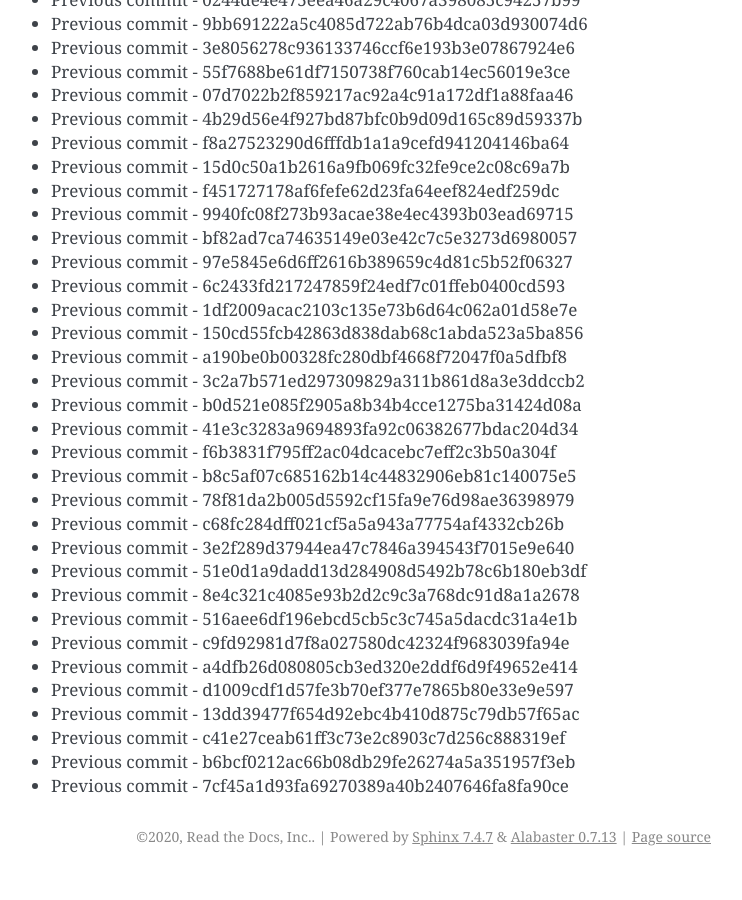
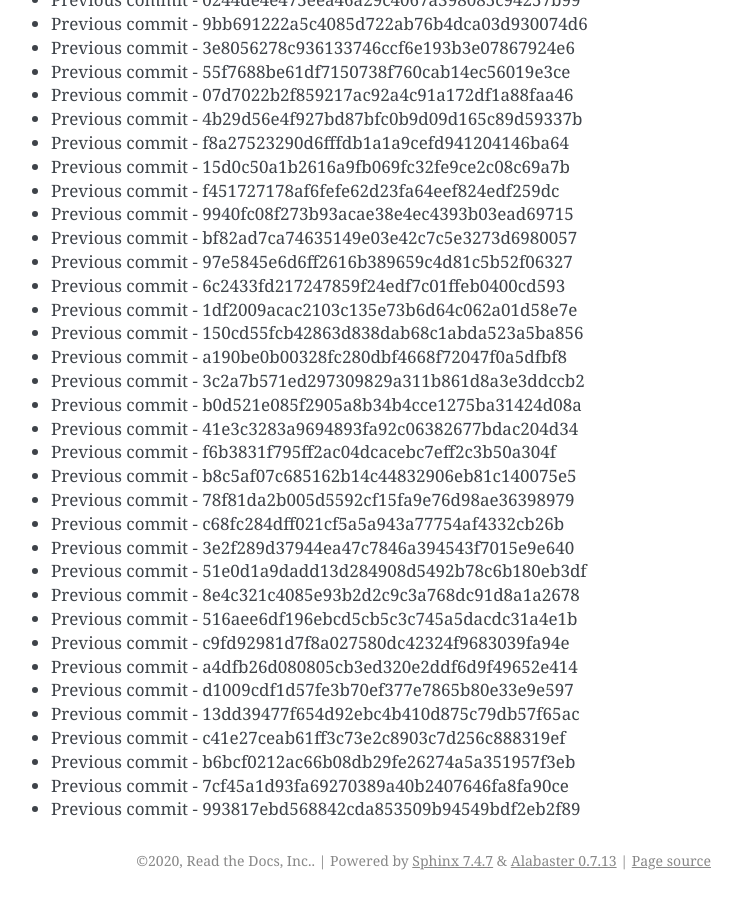
Before and after one commit to readthedocs/rtd-git-stresstest, a Sphinx documentation site: the page built from docs/updates.rst, in a window 1280 px wide and 900 px high, scrolled down 42633 px. Shown: the whole window, without its empty margins (399-1141 px from the left). Built offline with Sphinx 7.4.7, drawn with Linux system fonts in a browser that asks for light colours; before the commit the page ends 43509 px from its top, so only the background shows below that.

Commit message:
Generating commit from previous: 993817ebd568842cda853509b94549bdf2eb2f89

```diff
--- a/docs/updates.rst
+++ b/docs/updates.rst
@@ -1823,3 +1823,4 @@ It can be tested for any performance characteristics.
 * Previous commit - c41e27ceab61ff3c73e2c8903c7d256c888319ef
 * Previous commit - b6bcf0212ac66b08db29fe26274a5a351957f3eb
 * Previous commit - 7cf45a1d93fa69270389a40b2407646fa8fa90ce
+* Previous commit - 993817ebd568842cda853509b94549bdf2eb2f89
```
